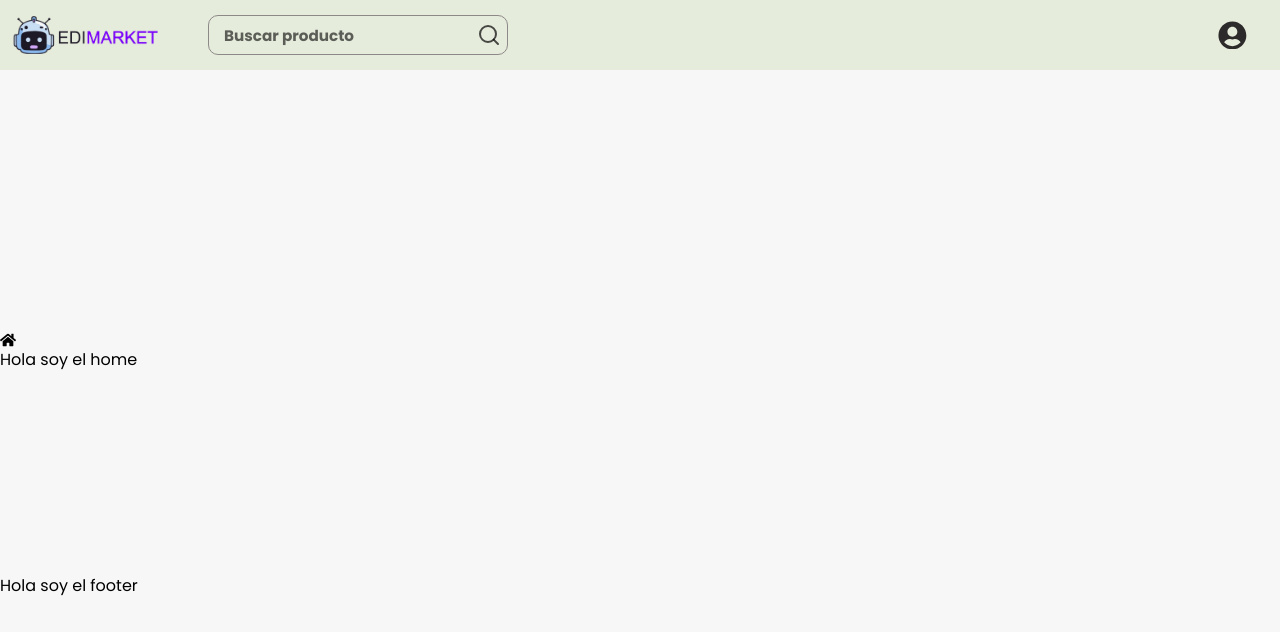
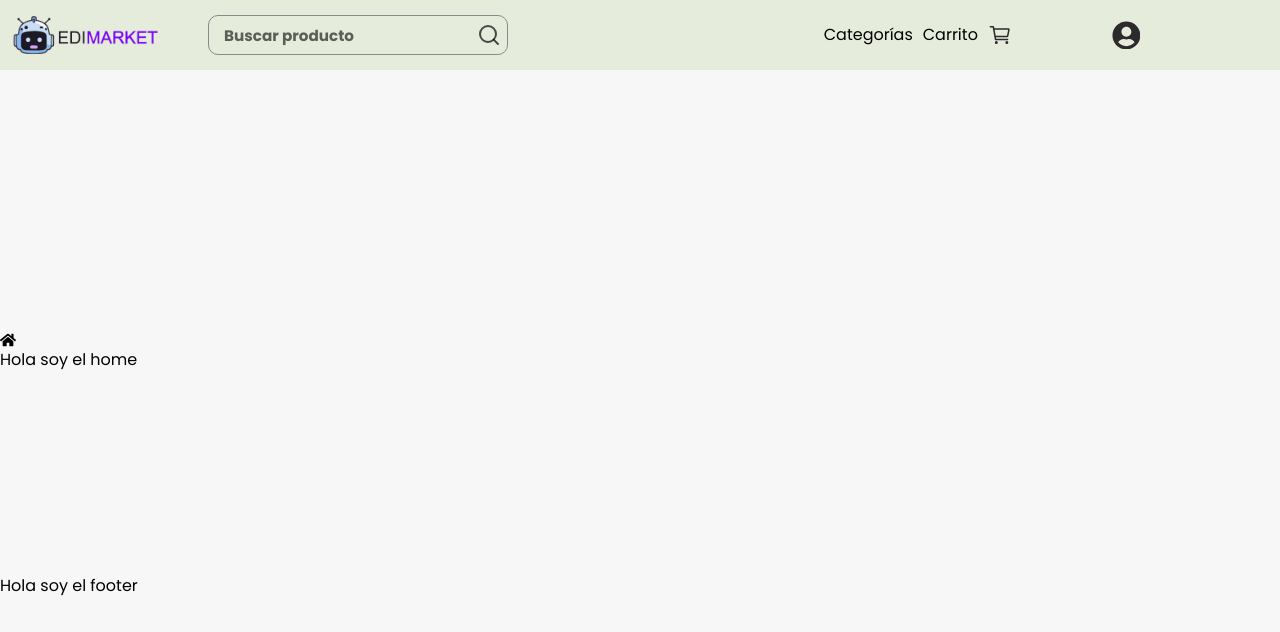
Before and after one commit to SebastianHernandez0/edimarket-2, a React (Vite) app in the folder Frontend/: page / in a window 1280 px wide. Shown: the top 632 px of the page. Built offline with nearby package versions, Linux system fonts and the light colour scheme.

Commit message:
Ajustando estilos perfil modo desktop

```diff
--- a/Frontend/src/components/navbar/navbar.css
+++ b/Frontend/src/components/navbar/navbar.css
@@ -72,6 +72,7 @@
 }
 
 .navbar__user__icons__container {
+  flex-direction: row;
   display: flex;
   align-items: center;
   gap: 20px;
@@ -200,6 +201,27 @@
     max-width: 1300px;
   }
   .navbar__menu__links {
-    display: none;
+    position: relative;
+    flex-direction: row;
+    display: flex;
+    gap: 10px;
+    align-items: center;
+    justify-content: center;
+    top: 0;
+    right: 0;
+    height: 0;
+    transition: none;
+  }
+  .navbar__user__container {
+    width: 100%;
+    display: flex;
+    flex-direction: column-reverse;
+  }
+  .navbar__user__icons__container {
+    flex-direction: row-reverse;
+    justify-content: space-evenly;
+  }
+  .navbar__user__menu {
+    top: 40px;
   }
 }
```
